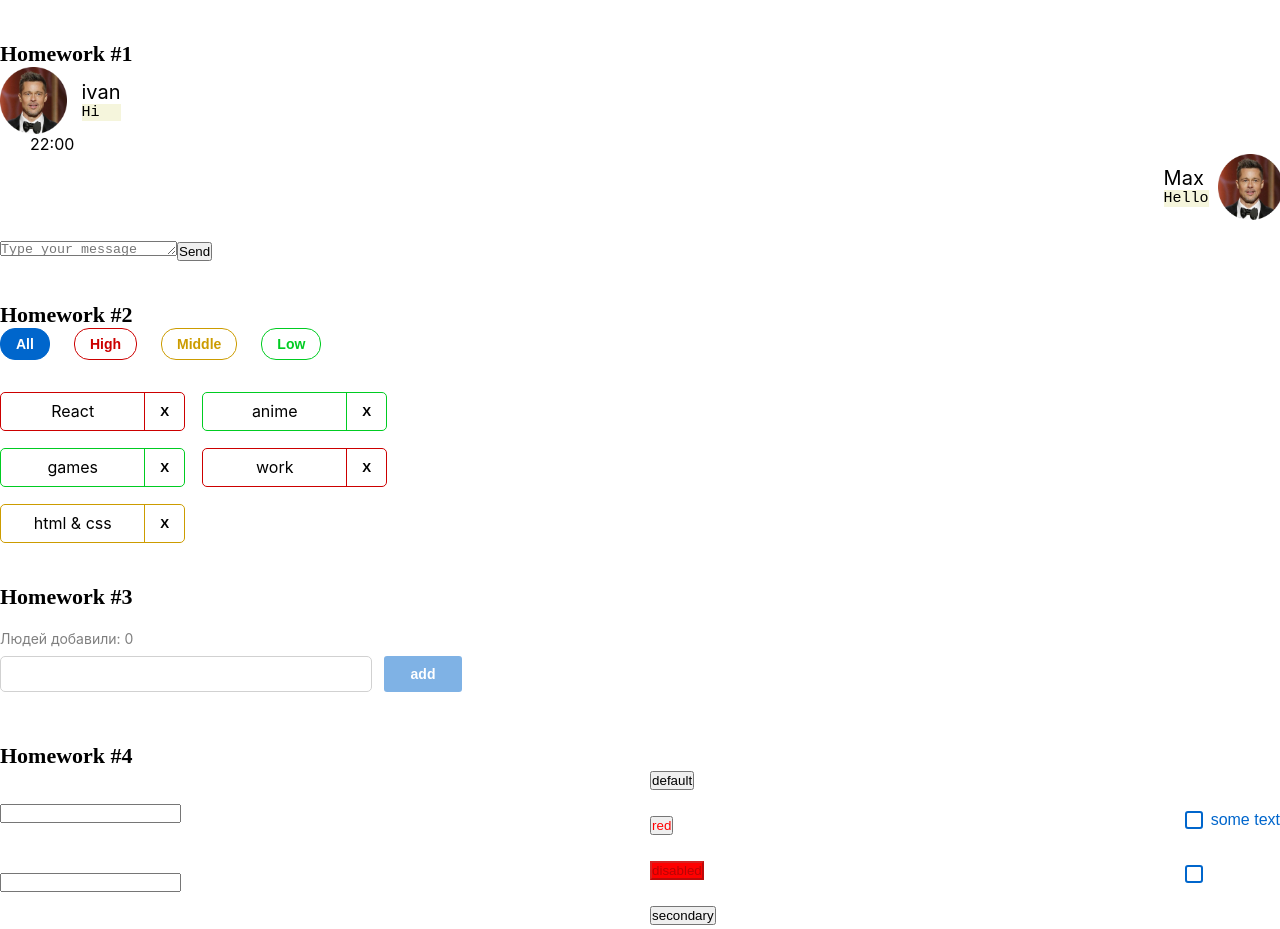
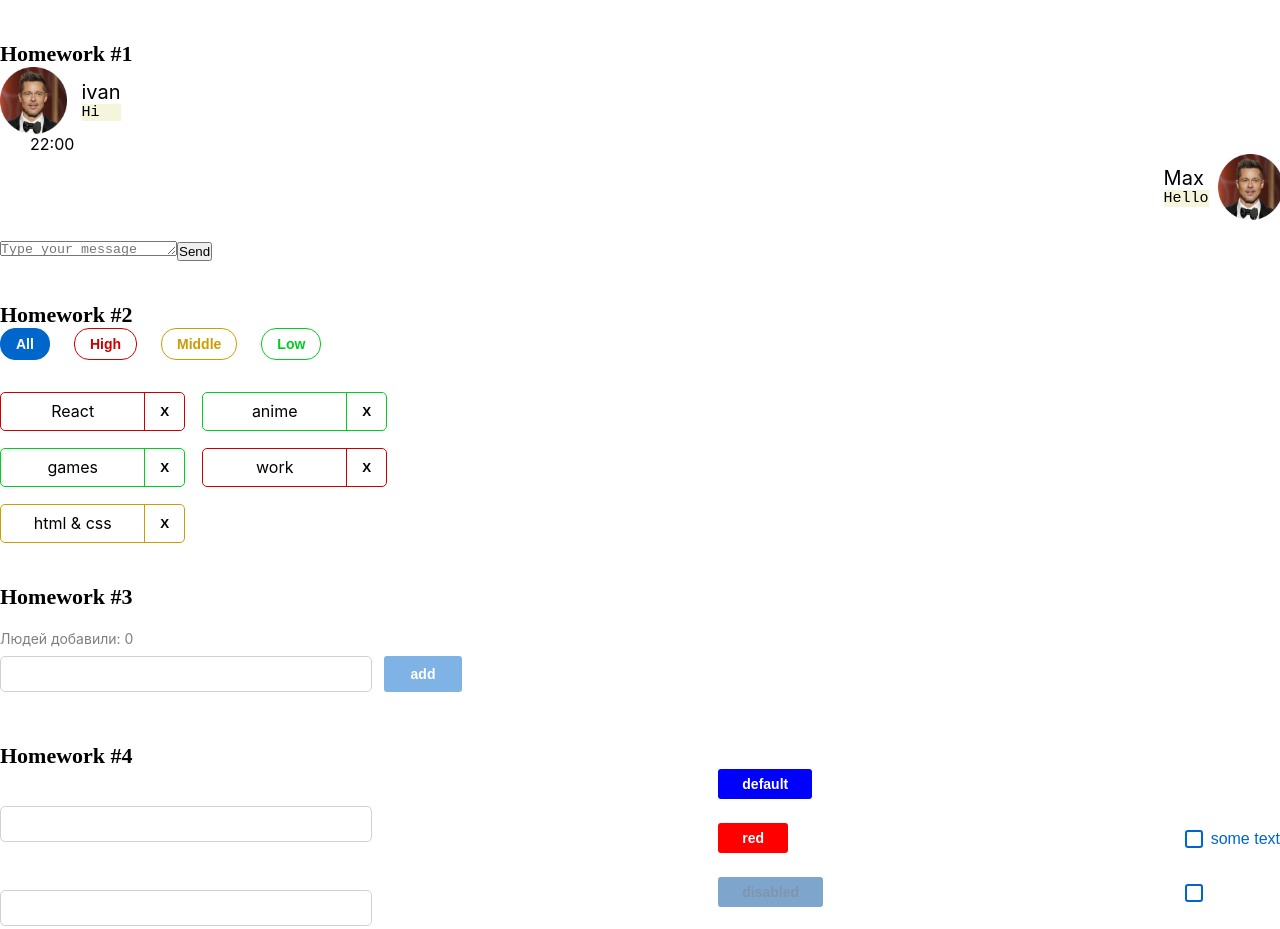
Before and after one commit to Kuzminih305/hws2-master, a React (Create React App) app: page / in a window 1280 px wide. Shown: the top 929 px of the page. Built offline with nearby package versions, Linux system fonts and the light colour scheme.

Commit message:
goodjob4

```diff
--- a/src/s2-homeworks/hw04/common/c1-SuperInputText/SuperInputText.module.css
+++ b/src/s2-homeworks/hw04/common/c1-SuperInputText/SuperInputText.module.css
@@ -1,16 +1,32 @@
 .input:focus {
+    outline: none;
 }
 
 .input {
+    border: 1px solid #D1D1D1;
+    border-radius: 5px;
+    width: 372px;
+    height: 36px;
+    font-weight: 500;
+    font-size: 16px;
+    line-height: 20px;
+    padding: 12px 10px 10px 10px;
 }
 
 .inputWrapper {
+
 }
 
 .superInput {
 }
 
 .errorInput {
+    border: 1px solid red;
+    border-radius: 5px;
+    width: 372px;
+    height: 36px;
+    outline: none;
+    padding: 12px 10px 10px 10px;
 }
 
 .errorInput:focus {
--- a/src/s2-homeworks/hw04/common/c2-SuperButton/SuperButton.module.css
+++ b/src/s2-homeworks/hw04/common/c2-SuperButton/SuperButton.module.css
@@ -1,39 +1,62 @@
 .button {
+    overflow: hidden;
+    padding: 5px 24px;
+
+    border-radius: 3px;
+    border: none;
+    color: white;
+    font-family: 'Montserrat', sans-serif;
+    font-weight: 600;
+    font-size: 14px;
+    line-height: 20px;
+    cursor: pointer;
 }
 
 .disabled {
+    color: #002e5c;
+    background: #004d99;
+    opacity: 0.5;
 }
 
 .secondary {
+    color: #0066CC;
+    background: transparent;
+    border: 1px solid #0066CC;
 }
 
 .default {
-    color: #00cc22;
+    background: blue;
 }
 
 .red {
-    color: red;
+    background: red;
 }
 
 .default:hover {
+    background: #0080FF;
 }
 
 .red:hover {
+    background: #FF1A47;
 }
 
 .secondary:hover {
+    background: #E5F0FA;
 }
 
 
 .default:active {
+    background: #0059B3;
 }
 
 .secondary:active {
+    background: #C9E5FF;
 }
 
 .red:active {
+    background: #B31232;
 }
 
 .button:disabled {
-    background-color: red;
+    cursor: default;
 }
--- a/src/s2-homeworks/hw04/common/c2-SuperButton/SuperButton.tsx
+++ b/src/s2-homeworks/hw04/common/c2-SuperButton/SuperButton.tsx
@@ -20,8 +20,8 @@ const SuperButton: React.FC<SuperButtonPropsType> = (
     const finalClassName = s.button
         + (disabled ? ' ' + s.disabled
                     : xType === 'red' ? ' ' + s.red
-                    : xType === 'default' ? ' ' + s.default
-                    : xType === 'secondary' ? ' ' + s.secondary : '')
+                    : xType === 'secondary' ? ' ' + s.secondary
+                    : ' ' + s.default)
         + (className ? ' ' + className : '') // задачка на смешивание классов
 
     return (
```
